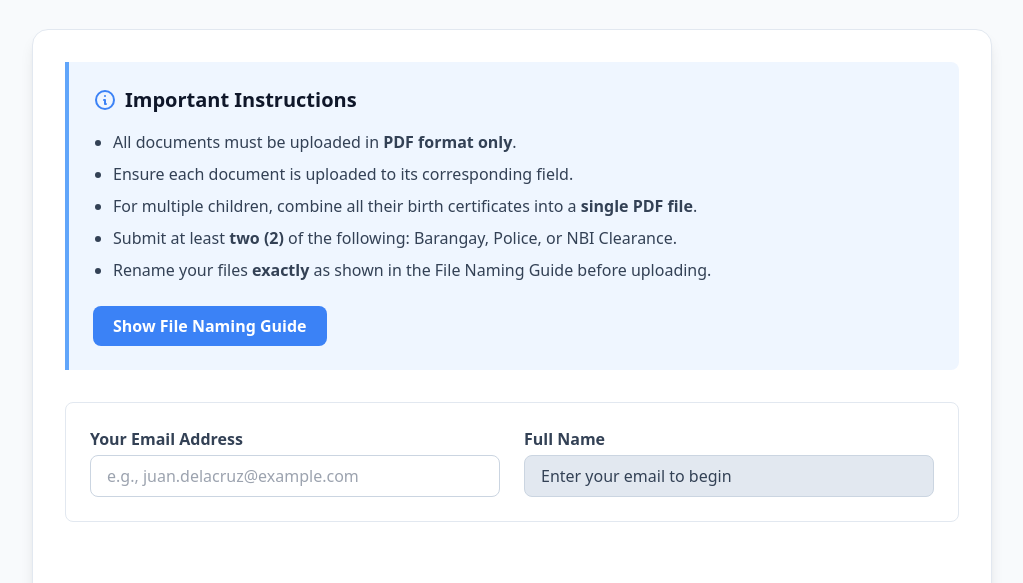
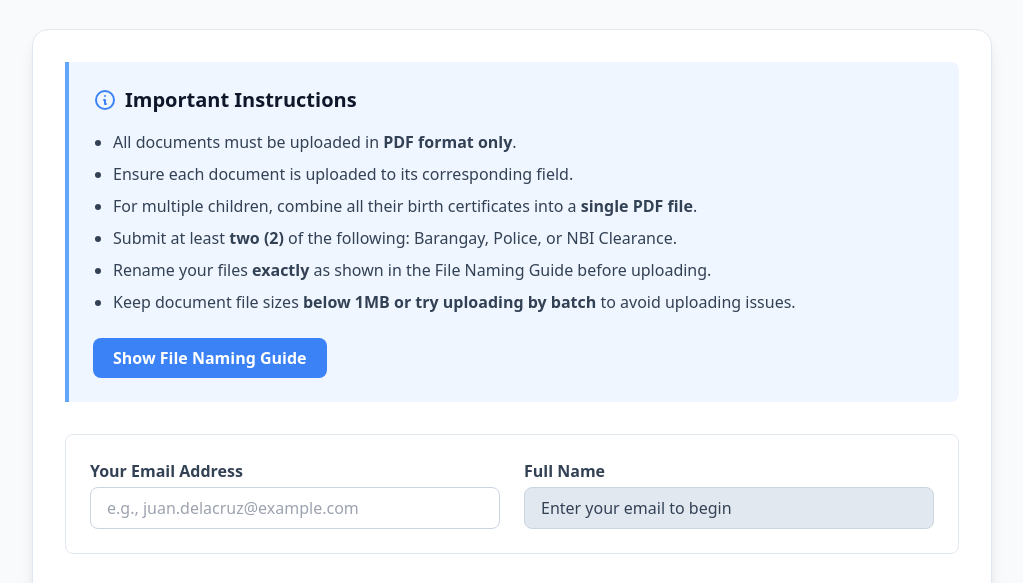
Before and after one commit to ivancepe/ggpc-requirementsupload-clean, a website: page public/index.html in a window 1280 px wide. Shown: the part 195-778 px from the top of the page, without its empty margins (128-1151 px from the left). Drawn offline with nearby package versions, Linux system fonts and the light colour scheme.

Commit message:
Added instructions to avoid uploading issues

```diff
--- a/public/index.html
+++ b/public/index.html
@@ -38,6 +38,7 @@
           <li>For multiple children, combine all their birth certificates into a <strong>single PDF file</strong>.</li>
           <li>Submit at least <strong>two (2)</strong> of the following: Barangay, Police, or NBI Clearance.</li>
           <li>Rename your files <strong>exactly</strong> as shown in the File Naming Guide before uploading.</li>
+            <li>Keep document file sizes <strong>below 1MB or try uploading by batch </strong>to avoid uploading issues.</li>
         </ul>
 
         <div class="mt-6">
```
